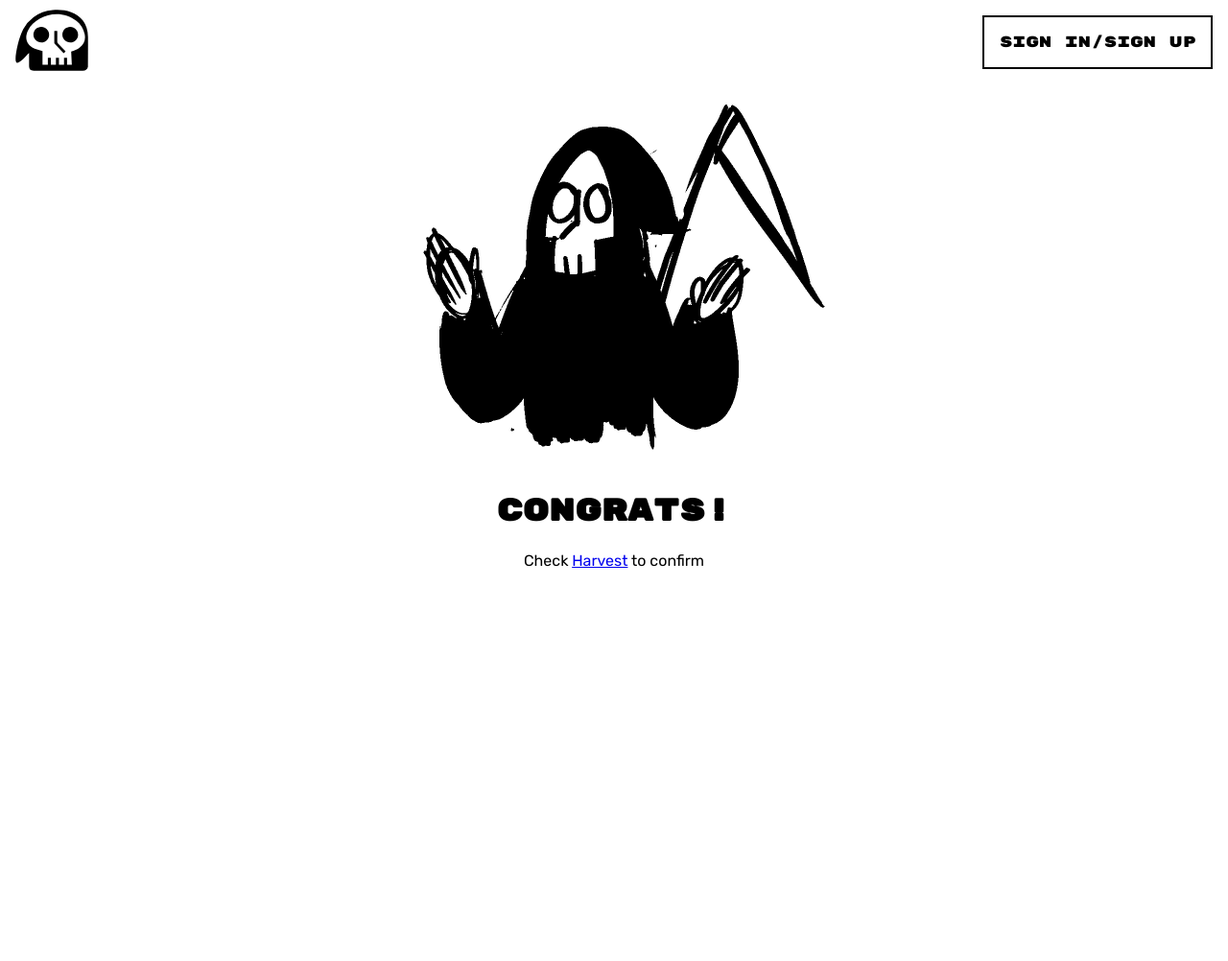
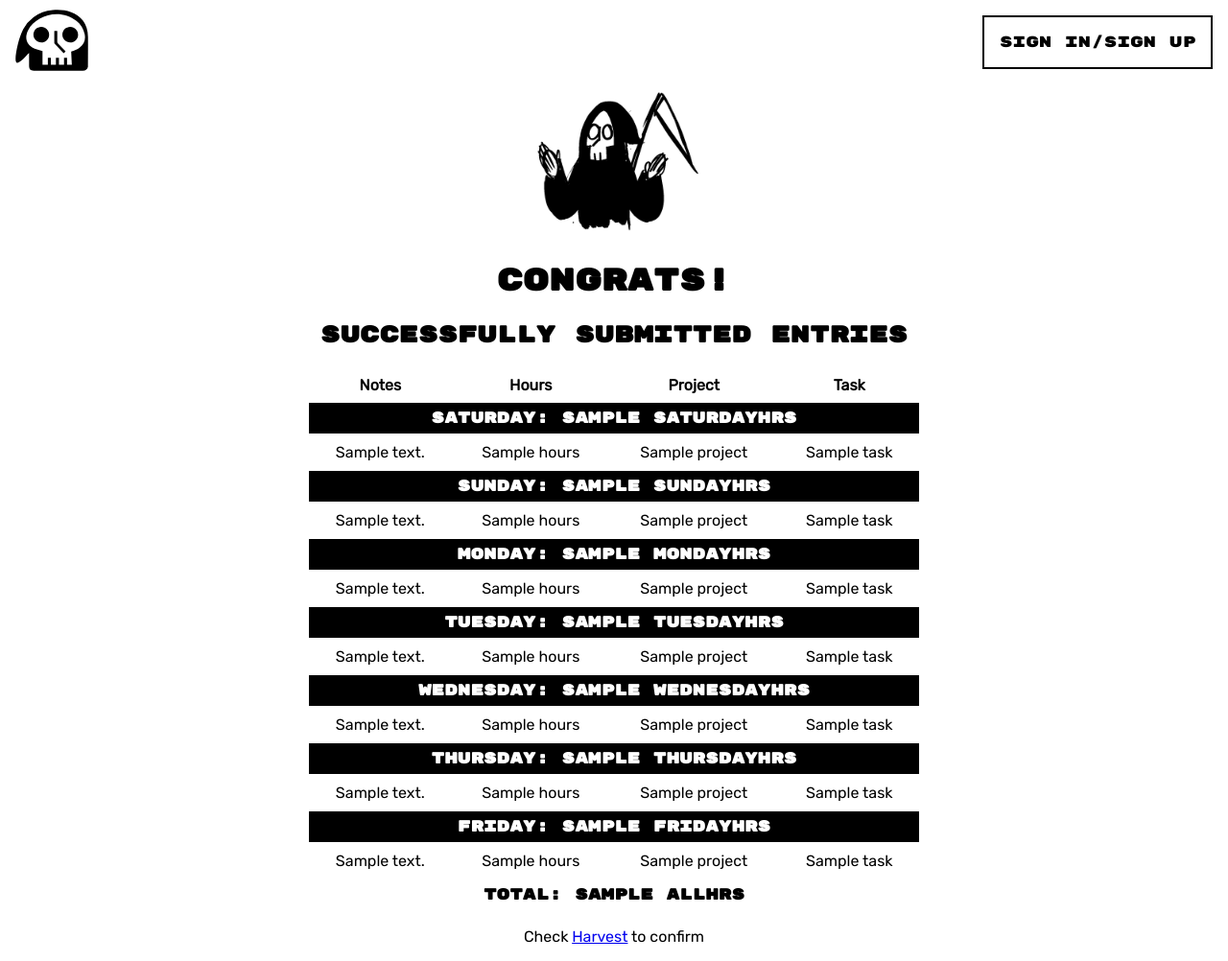
Before and after one commit to islco/harvest-reaper, a Django app: template harvestreaper/harvest/templates/time_submit.html in a window 1280 px wide. Shown: the whole page at 96% size. Before the commit the page ends 592 px from the top, so only its background shows below. Run offline with Django 3.2, Linux system fonts and the light colour scheme; the template is opened without the code that fills it: most values are stand-ins (such as "Sample title", 1, 10 or a date in 2020).

Commit message:
Adding all the initial work to get the success table setup

```diff
--- /dev/null
+++ b/harvestreaper/harvest/templates/partials/table_data_row.html
@@ -0,0 +1,8 @@
+{% for entry in entries %}
+    <tr>
+        <td>{{ entry.notes }}</td>
+        <td>{{ entry.hours }}</td>
+        <td>{{ entry.project }}</td>
+        <td>{{ entry.task }}</td>
+    </tr>
+{% endfor %}
--- /dev/null
+++ b/harvestreaper/harvest/templates/partials/table_day_row.html
@@ -0,0 +1,3 @@
+<tr>
+    <th class="home__day-row" colspan="5">{{ day }}: {{ total }}hrs</th>
+</tr>
--- a/harvestreaper/harvest/templates/time_submit.html
+++ b/harvestreaper/harvest/templates/time_submit.html
@@ -5,6 +5,48 @@
     <main class='text-center'>
         <img class='success__gif' src="{% static 'img/reaperClap.gif' %}" alt="Reaper clapping"/>
         <h1>Congrats!</h1>
-        <span>Check <a href='https://isltime.harvestapp.com/'>Harvest</a> to confirm</span>
+        {% if entries %}
+            <section>
+                <h2>Successfully Submitted Entries</h2>
+                <table class="home__table home__table--min-width">
+                    <tr>
+                        <th>Notes</th>
+                        <th>Hours</th>
+                        <th>Project</th>
+                        <th>Task</th>
+                    </tr>
+
+                    {% include 'partials/table_day_row.html' with day='Saturday' total=totals.Saturday %}
+                    {% include 'partials/table_data_row.html' with entries=entries.Saturday %}
+
+                    {% include 'partials/table_day_row.html' with day='Sunday' total=totals.Sunday %}
+                    {% include 'partials/table_data_row.html' with entries=entries.Sunday %}
+
+                    {% include 'partials/table_day_row.html' with day='Monday' total=totals.Monday %}
+                    {% include 'partials/table_data_row.html' with entries=entries.Monday %}
+
+                    {% include 'partials/table_day_row.html' with day='Tuesday' total=totals.Tuesday %}
+                    {% include 'partials/table_data_row.html' with entries=entries.Tuesday %}
+
+                    {% include 'partials/table_day_row.html' with day='Wednesday' total=totals.Wednesday %}
+                    {% include 'partials/table_data_row.html' with entries=entries.Wednesday %}
+
+                    {% include 'partials/table_day_row.html' with day='Thursday' total=totals.Thursday %}
+                    {% include 'partials/table_data_row.html' with entries=entries.Thursday %}
+
+                    {% include 'partials/table_day_row.html' with day='Friday' total=totals.Friday %}
+                    {% include 'partials/table_data_row.html' with entries=entries.Friday %}
+
+                    <tr>
+                        <th class="success__total-row" colspan="5">Total: {{ totals.All }}hrs</th>
+                    </tr>
+                </table>
+            </section>
+            <span class="success__harvest-link">Check <a href='https://isltime.harvestapp.com/'>Harvest</a> to confirm</span>
+        {% else %}
+            <p>
+                No data was sent to Harvest.
+            </p>
+        {% endif %}
     </main>
 {% endblock %}
--- a/harvestreaper/static/css/app.css
+++ b/harvestreaper/static/css/app.css
@@ -8,6 +8,7 @@
 :root {
     --isl-color: #43d8f8;
     --black: #000;
+    --grey: #e7e7e7;
     --white: #fff;
 }
 
--- a/harvestreaper/static/css/home.css
+++ b/harvestreaper/static/css/home.css
@@ -38,6 +38,10 @@
     margin: 0 auto;
 }
 
+.home__table--min-width {
+    min-width: 50vw;
+}
+
 .home__table td {
     padding: 0.5rem;
 }
@@ -47,11 +51,11 @@
 }
 
 .home__table tr:nth-child(even) {
-    background: #e7e7e7;
+    background: var(--grey);
 }
 
 .home__table tr:nth-child(odd) {
-    background: #fff;
+    background: var(--white);
 }
 
 .home__table select,
--- a/harvestreaper/static/css/success.css
+++ b/harvestreaper/static/css/success.css
@@ -1,3 +1,14 @@
 .success__gif {
-    max-height: 50vh;
+    max-height: 20vh;
 }
+
+.success__total-row {
+    background: var(--white);
+    color: var(--black);
+    font-family: "Rubik Mono One", sans-serif;
+}
+
+.success__harvest-link {
+    display: block;
+    margin: 1rem;
+}
```
Also changed, not shown: harvestreaper/harvest/utils.py (+15 -1 lines), harvestreaper/harvest/views.py (+36 -2 lines).
